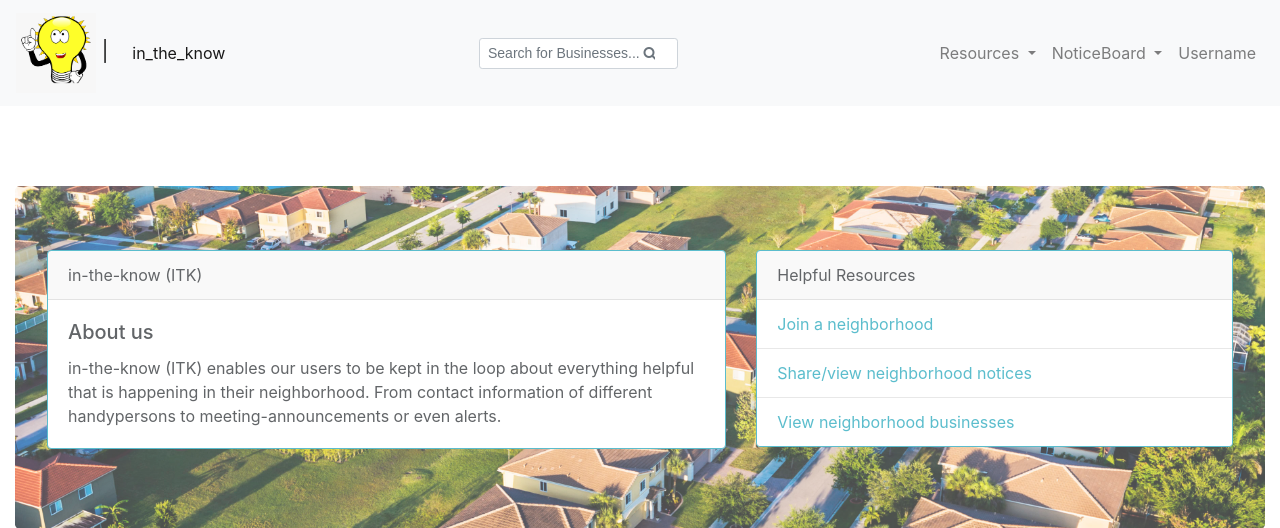
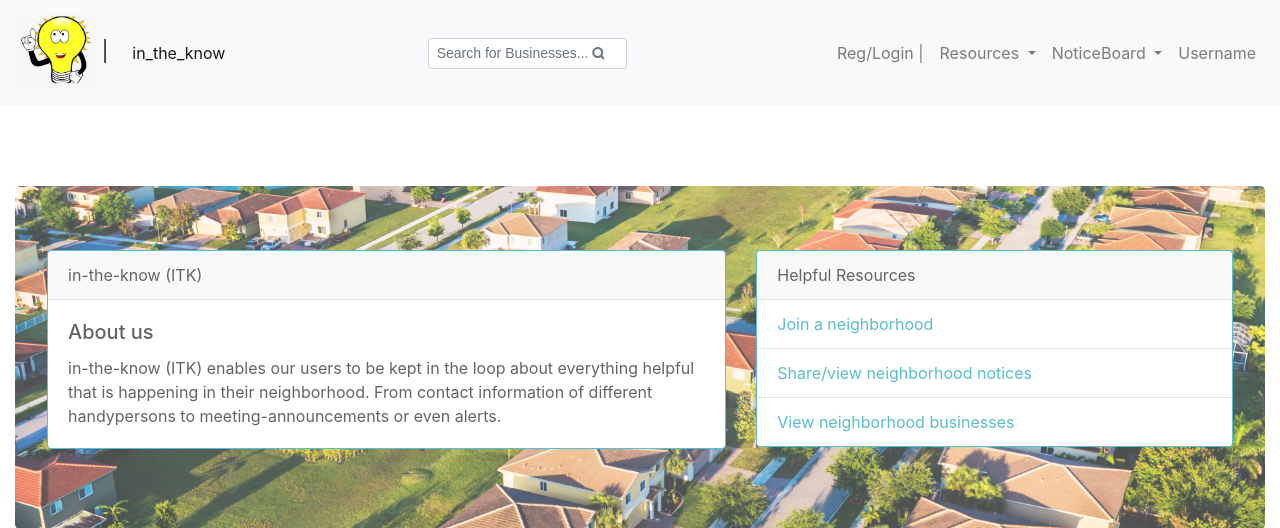
Before and after one commit to rknyra/in-the-know, a Django app: page / in a window 1280 px wide. Shown: the top 528 px of the page. Run offline with Django 3.2, Linux system fonts and the light colour scheme; some libraries are stand-ins or nearby versions.

Commit message:
add the register and login links to the navbar for easier user-access to the register and login forms respectively

```diff
--- a/itk_app/templates/navbar.html
+++ b/itk_app/templates/navbar.html
@@ -17,6 +17,11 @@
 
 
     <ul class="navbar-nav ml-auto">
+
+      <li class="nav-item">
+        <a class="nav-link" href="/accounts/login">Reg/Login | </a>
+      </li>
+
       <li class="nav-item dropdown">
         <a class="nav-link dropdown-toggle" href="#" id="navbarDropdown" role="button" data-toggle="dropdown" aria-haspopup="true" aria-expanded="false">
           Resources
```
